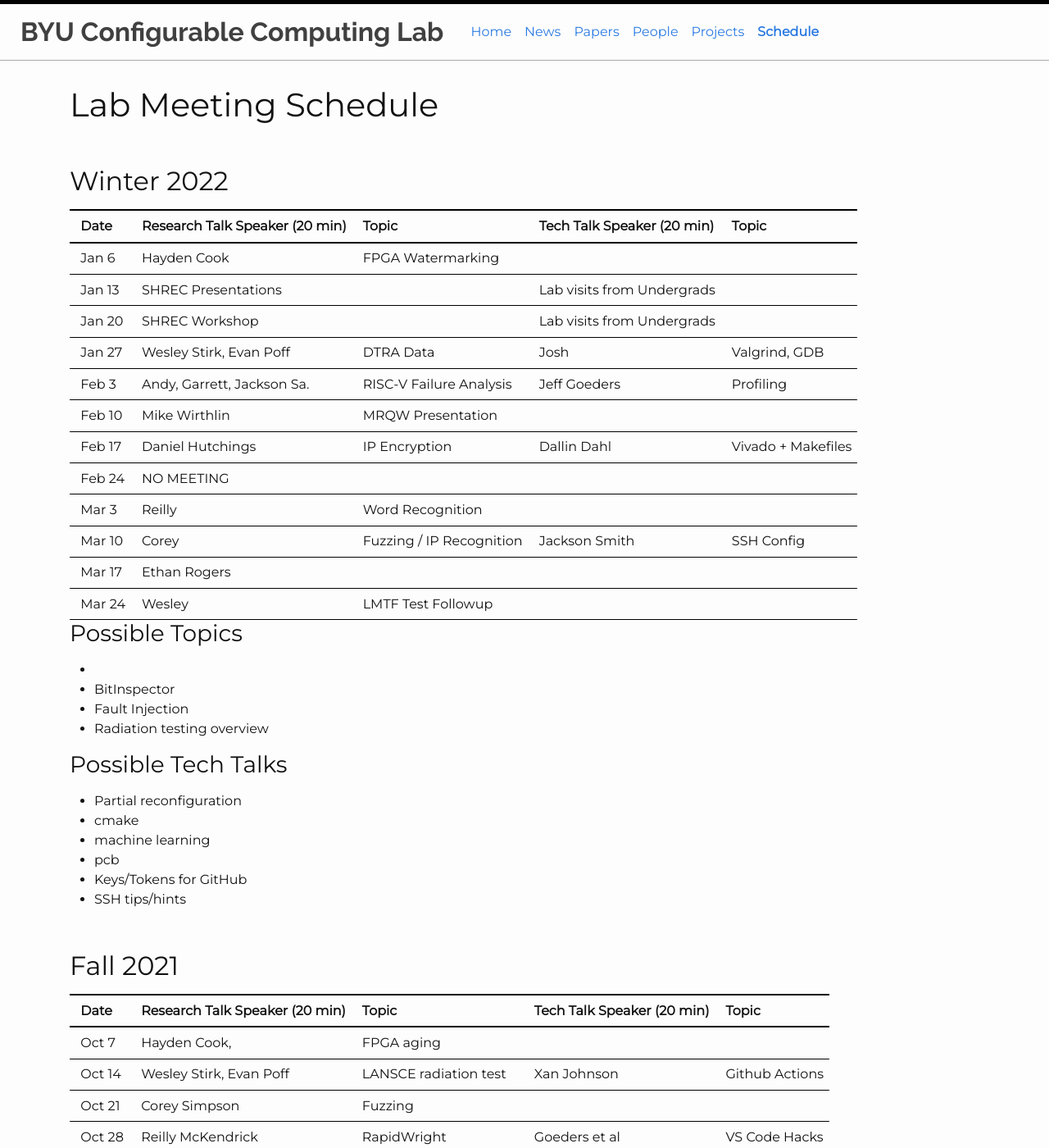
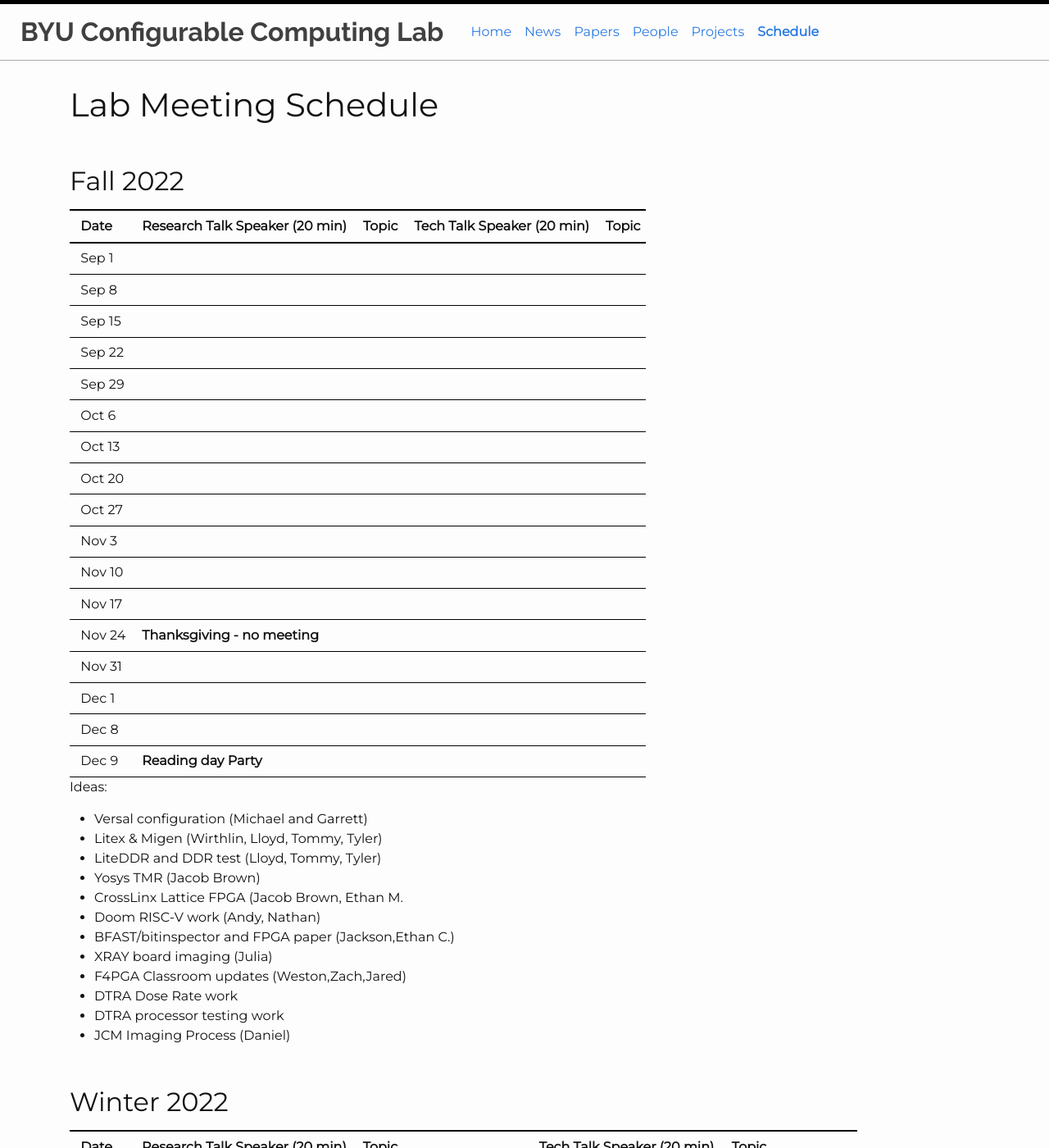
Before and after one commit to byuccl/byuccl.github.io, a Jekyll site: the page built from pages/schedule.md, in a window 1280 px wide and 1400 px high. Shown: the whole window at 82% size. Built offline with Jekyll 4.4.1, drawn with Linux system fonts in a browser that asks for light colours; nearby versions of some CDN libraries.

Commit message:
Update schedule.md

```diff
--- a/pages/schedule.md
+++ b/pages/schedule.md
@@ -4,6 +4,42 @@ title: Schedule
 ---
 
 # Lab Meeting Schedule
+
+## Fall 2022
+
+| Date      | Research Talk Speaker (20 min)    | Topic                     | Tech Talk Speaker (20 min)    | Topic            |
+|-----------|-----------------------------------|---------------------------|-------------------------------|------------------|
+| Sep 1     |      | | | |
+| Sep 8     |                 | | | |
+| Sep 15    |                       | | | |
+| Sep 22    |               | | | |
+| Sep 29    |            | | | |
+| Oct 6     |                        | | | |
+| Oct 13    |      | | | |
+| Oct 20    |                   | | | |
+| Oct 27    |                                | | | |
+| Nov 3     |                                   | | | |
+| Nov 10    |                           | | | |
+| Nov 17    |                                 | | | |
+| Nov 24    | **Thanksgiving - no meeting**                                | | | |
+| Nov 31    |                                 | | | |
+| Dec 1     |                                 | | | |
+| Dec 8     |                                | | | |
+| Dec 9     | **Reading day Party**                            | | | |
+
+Ideas:
+* Versal configuration (Michael and Garrett)
+* Litex & Migen (Wirthlin, Lloyd, Tommy, Tyler)
+* LiteDDR and DDR test (Lloyd, Tommy, Tyler)
+* Yosys TMR (Jacob Brown)
+* CrossLinx Lattice FPGA (Jacob Brown, Ethan M.
+* Doom RISC-V work (Andy, Nathan)
+* BFAST/bitinspector and FPGA paper (Jackson,Ethan C.)
+* XRAY board imaging (Julia)
+* F4PGA Classroom updates (Weston,Zach,Jared)
+* DTRA Dose Rate work
+* DTRA processor testing work
+* JCM Imaging Process (Daniel)
 
 ## Winter 2022
 
```
